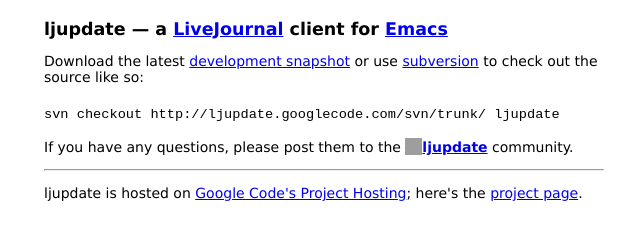
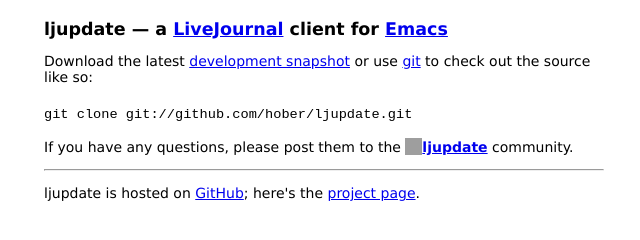
Before and after one commit to hober/ljupdate, a plain HTML site: page index.html in a window 1280 px wide. Shown: the whole page, without its empty margins (316-956 px from the left). Drawn offline with Linux system fonts and the light colour scheme; grey boxes are pictures that could not be loaded.

Commit message:
Tweaks due to the move to Git and GitHub.

```diff
--- a/index.html
+++ b/index.html
@@ -1,6 +1,5 @@
-<!DOCTYPE html PUBLIC "-//W3C//DTD XHTML 1.1//EN"
-          "http://www.w3.org/TR/xhtml11/DTD/xhtml11.dtd">
-<html xmlns="http://www.w3.org/1999/xhtml" xml:lang="en">
+<!DOCTYPE html>
+<html xmlns="http://www.w3.org/1999/xhtml" lang="en">
   <head>
     <title>ljupdate &#8212; a LiveJournal client for Emacs</title>
     <style type="text/css">
@@ -33,11 +32,11 @@
     <p>
       Download the latest <a href="ljupdate.tar.gz">development
       snapshot</a> or use <a
-      href="http://subversion.tigris.org/">subversion</a> to check out
+      href="http://git-scm.com/">git</a> to check out
       the source like so:
     </p>
 
-    <pre><code>svn checkout http://ljupdate.googlecode.com/svn/trunk/ ljupdate</code></pre>
+    <pre><code>git clone git://github.com/hober/ljupdate.git</code></pre>
 
     <p>
       If you have any questions, please post them to the
@@ -49,8 +48,8 @@
 
     <p>
       ljupdate is hosted on
-      <a href="http://code.google.com/hosting/">Google Code's Project Hosting</a>;
-      here's the <a href="http://code.google.com/p/ljupdate/">project page</a>.
+      <a href="http://github.com/">GitHub</a>;
+      here's the <a href="http://github.com/hober/ljupdate/">project page</a>.
     </p>
   </body>
 </html>
```
Also changed, not shown: 3 other files.
